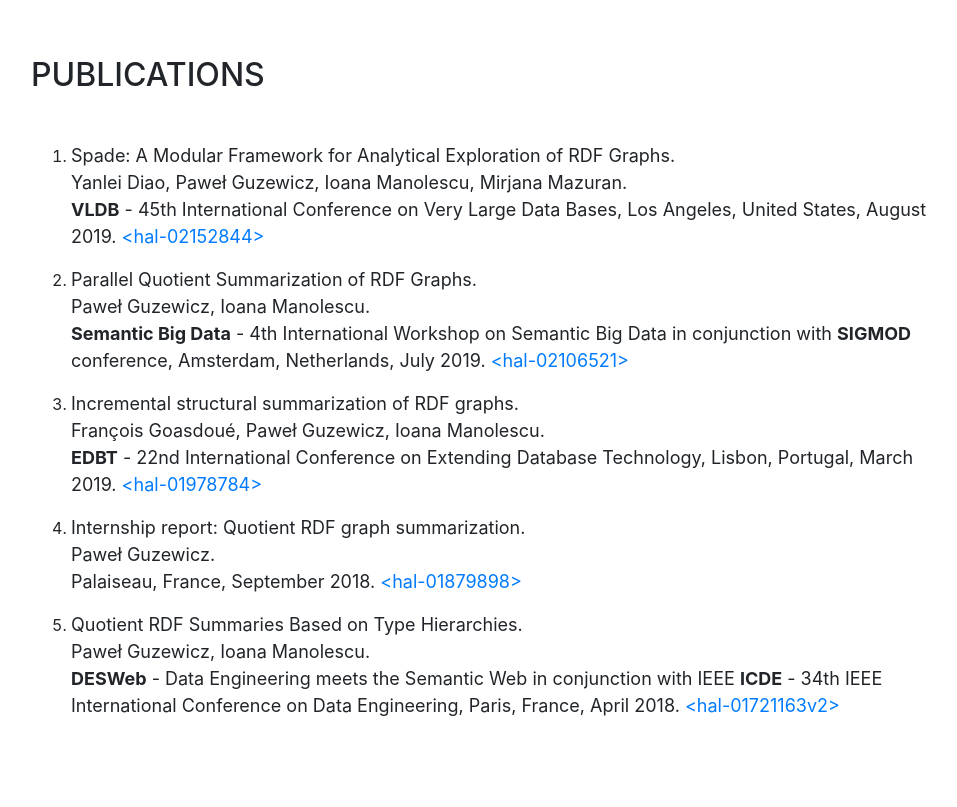
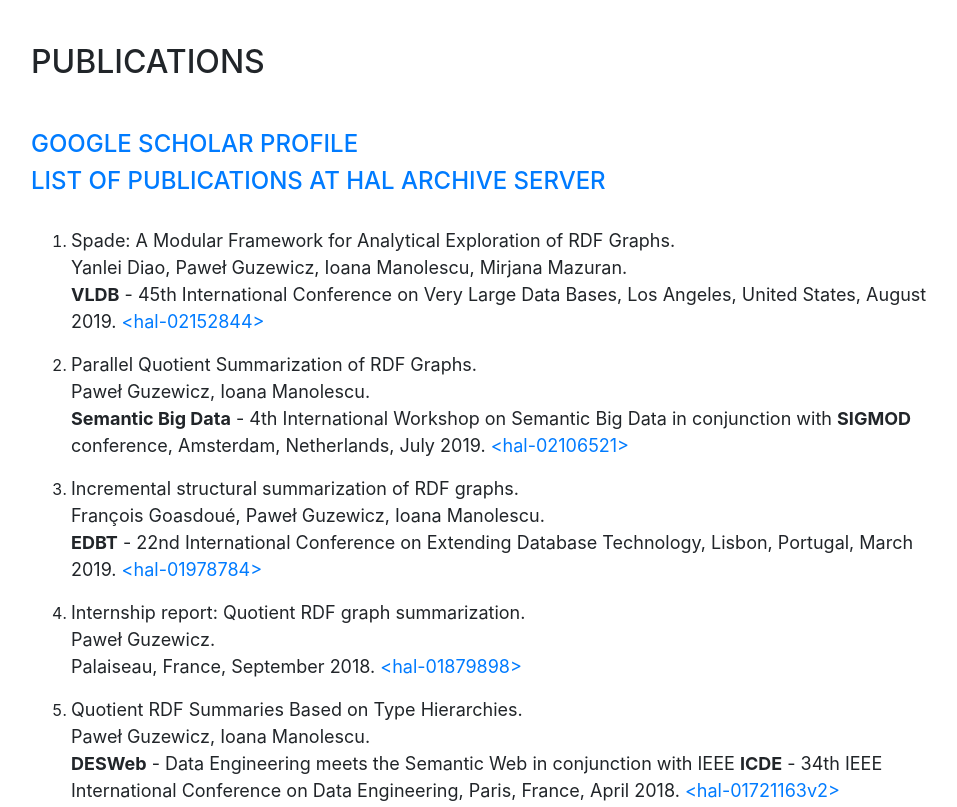
Before and after one commit to pawello3/personal_website, a website with bundled scripts: page index.html in a window 1280 px wide. Shown: the part 4120-4927 px from the top of the page, without its empty margins (289-1246 px from the left). Built offline with nearby package versions, Linux system fonts and the light colour scheme; a web font is replaced by a local one.

Commit message:
Adding links to HAL and Google Scholar

```diff
--- a/index.html
+++ b/index.html
@@ -288,6 +288,8 @@
       <section class="resume-section p-3 p-lg-5 d-flex flex-column" id="publications">
         <div class="my-auto">
           <h2 class="mb-5">Publications</h2>
+          <h4><a href="https://scholar.google.com/citations?user=vKR1sjcAAAAJ">Google Scholar profile</a></h4>
+          <h4><a href="https://hal.inria.fr/search/index/?q=%2A&authIdHal_s=pawel-guzewicz&sort=producedDate_tdate+desc">List of publications at HAL archive server</a></h4><br>
           <ol class="mb-1">
             <li class="mb-3"><font size="+1">Spade: A Modular Framework for Analytical Exploration of RDF Graphs.<br>
             Yanlei Diao, Paweł Guzewicz, Ioana Manolescu, Mirjana Mazuran.<br>
```
